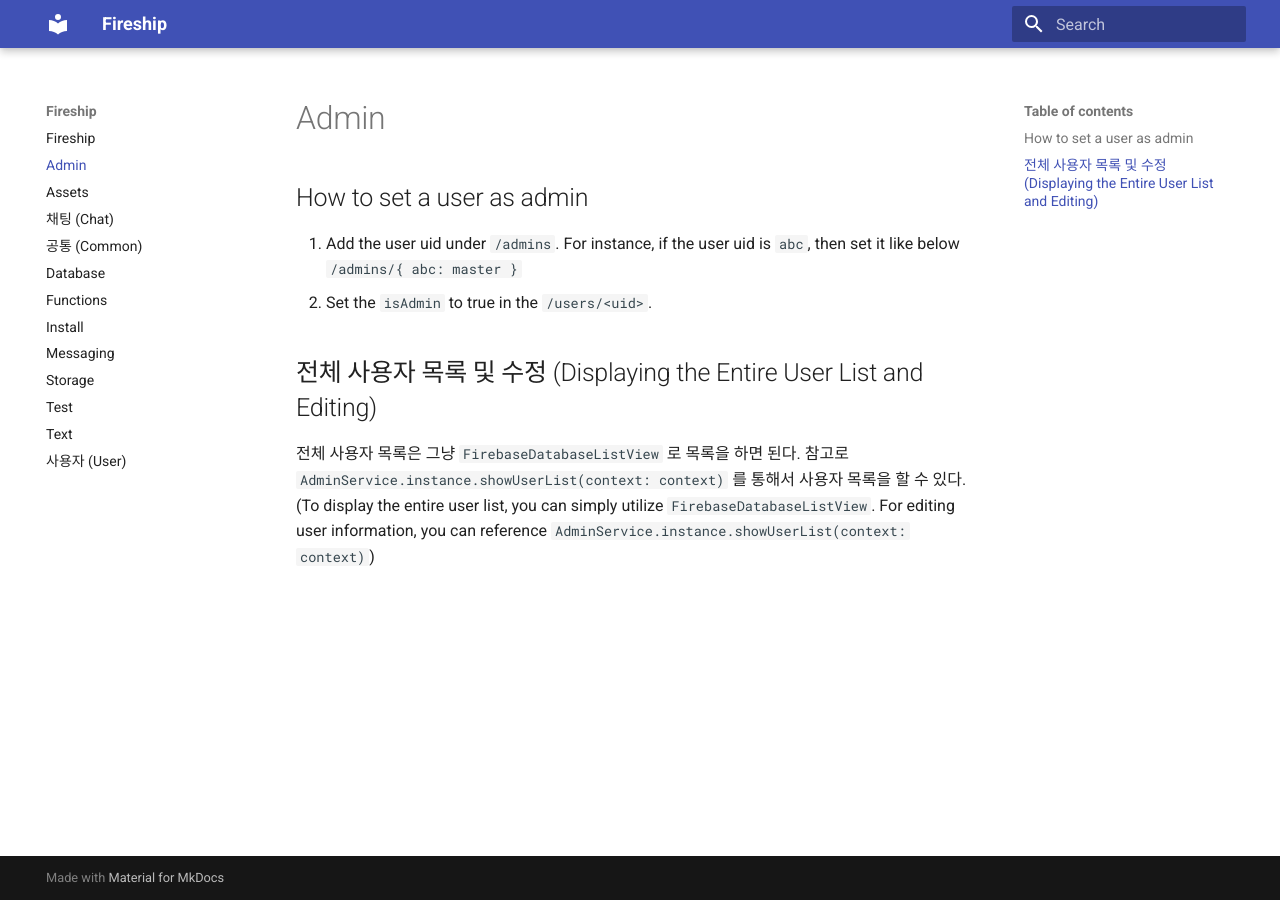
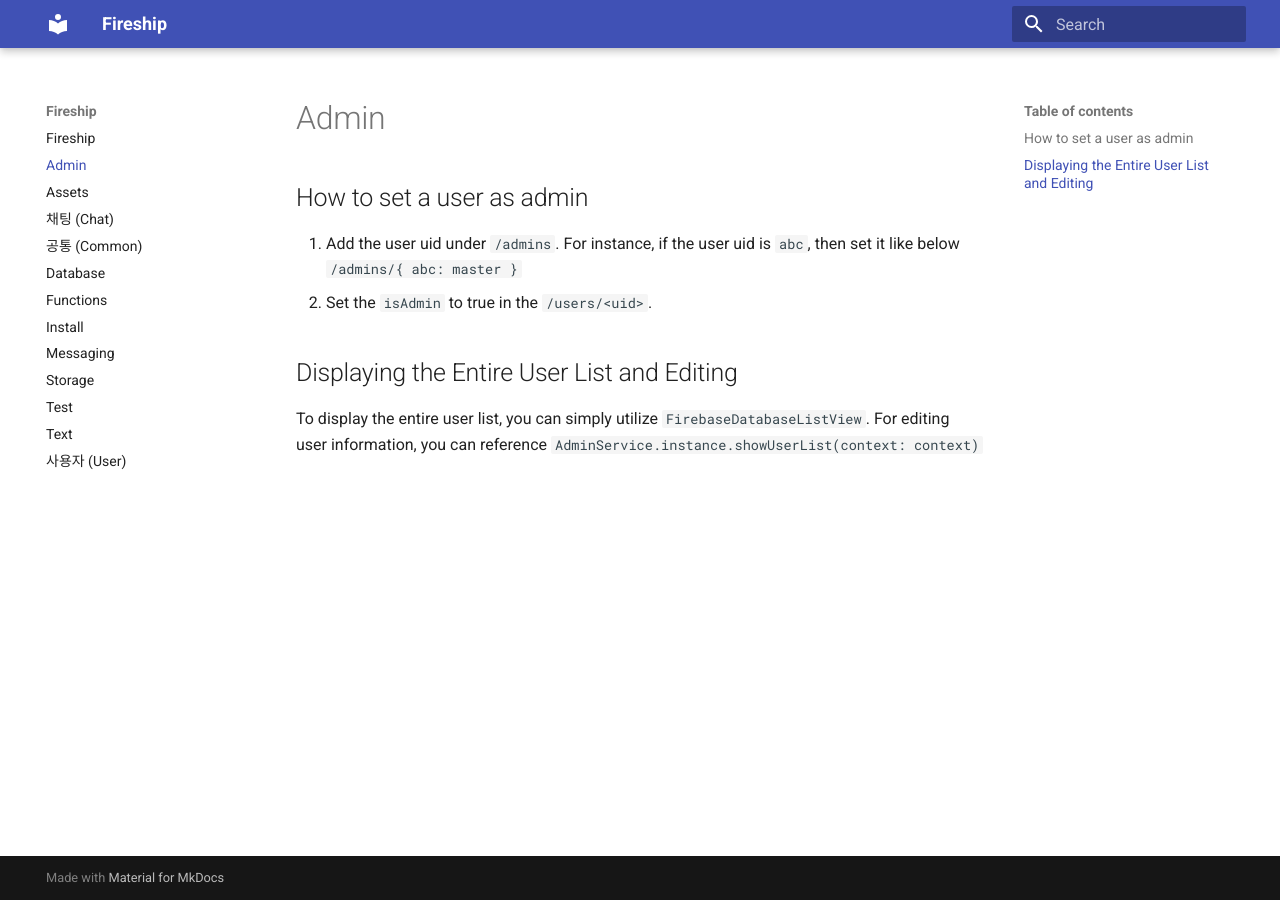
Before and after one commit to thruthesky/fireflutter, an MkDocs documentation site: the page built from docs/admin.md, in a window 1280 px wide. Built offline with MkDocs 1.6.1 and Material for MkDocs 9.7.7, drawn with Linux system fonts in a browser that asks for light colours.

Commit message:
admin md english

```diff
--- a/docs/admin.md
+++ b/docs/admin.md
@@ -7,6 +7,6 @@
    `/admins/{ abc: master }`
 2. Set the `isAdmin` to true in the `/users/<uid>`.
 
-## 전체 사용자 목록 및 수정 (Displaying the Entire User List and Editing)
+## Displaying the Entire User List and Editing
 
-전체 사용자 목록은 그냥 `FirebaseDatabaseListView` 로 목록을 하면 된다. 참고로 `AdminService.instance.showUserList(context: context)` 를 통해서 사용자 목록을 할 수 있다. (To display the entire user list, you can simply utilize `FirebaseDatabaseListView`. For editing user information, you can reference `AdminService.instance.showUserList(context: context)`)
+To display the entire user list, you can simply utilize `FirebaseDatabaseListView`. For editing user information, you can reference `AdminService.instance.showUserList(context: context)`
```
